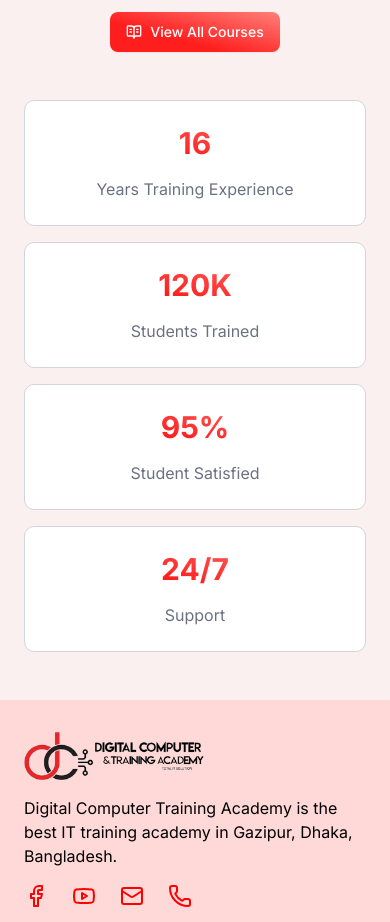
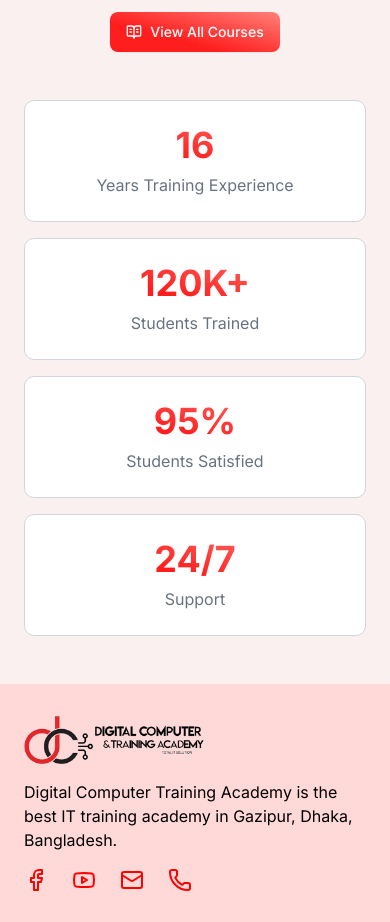
Before and after one commit to Ashik-Himel/dcta, a Next.js app: page /en in a window 390 px wide. Shown: the part 2800-3722 px from the top of the page. Built offline with nearby package versions, Linux system fonts and the light colour scheme.

Commit message:
features section translation added

```diff
--- a/messages/bn.json
+++ b/messages/bn.json
@@ -48,6 +48,16 @@
       "view-details": "বিস্তারিত দেখুন",
       "view-all": "সব দেখুন",
       "view-all-courses": "সকল কোর্স দেখুন"
+    },
+    "FeaturesSection": {
+      "feature-1-text": "",
+      "feature-1-subtext": "বছরের প্রশিক্ষণের অভিজ্ঞতা",
+      "feature-2-text": "১২০কে+",
+      "feature-2-subtext": "প্রশিক্ষিত শিক্ষার্থী",
+      "feature-3-text": "৯৫%",
+      "feature-3-subtext": "শিক্ষার্থীদের সন্তুষ্টি",
+      "feature-4-text": "২৪/৭",
+      "feature-4-subtext": "সাপোর্ট"
     }
   }
 }
--- a/messages/en.json
+++ b/messages/en.json
@@ -48,6 +48,16 @@
       "view-details": "View Details",
       "view-all": "View All",
       "view-all-courses": "View All Courses"
+    },
+    "FeaturesSection": {
+      "feature-1-text": "",
+      "feature-1-subtext": "Years Training Experience",
+      "feature-2-text": "120K+",
+      "feature-2-subtext": "Students Trained",
+      "feature-3-text": "95%",
+      "feature-3-subtext": "Students Satisfied",
+      "feature-4-text": "24/7",
+      "feature-4-subtext": "Support"
     }
   }
 }
--- a/src/app/[locale]/featureCard.tsx
+++ b/src/app/[locale]/featureCard.tsx
@@ -7,7 +7,7 @@ export default function FeatureCard({
 }) {
   return (
     <div className="p-6 rounded-lg border border-gray-300 dark:border-[#5A2A2A] bg-white dark:bg-[#472020] text-center">
-      <span className="block text-3xl md:text-4xl lg:text-5xl font-bold text-gradient mb-4">
+      <span className="block text-4xl md:text-5xl font-bold text-gradient mb-2">
         {text}
       </span>
       <span className="text-gray-500 dark:text-[#ffefef]">{subtext}</span>
--- a/src/app/[locale]/featuresSection.tsx
+++ b/src/app/[locale]/featuresSection.tsx
@@ -1,16 +1,37 @@
+"use client";
+
+import { convertToBanglaNumber } from "@/lib/convertToBanglaNumber";
+import { useTranslations } from "next-intl";
+import { useParams } from "next/navigation";
 import FeatureCard from "./featureCard";
 
 export default function FeaturesSection() {
+  const params = useParams();
+  const t = useTranslations("HomePage.FeaturesSection");
+
   return (
     <section className="pb-12 md:pb-16 lg:pb-20">
-      <div className="container grid grid-cols-1 min-[400px]:grid-cols-2 lg:grid-cols-4 gap-4">
+      <div className="container grid grid-cols-1 sm:grid-cols-2 lg:grid-cols-4 gap-4">
         <FeatureCard
-          text={(new Date().getFullYear() - 2009).toString()}
-          subtext="Years Training Experience"
+          text={
+            params?.locale === "bn"
+              ? convertToBanglaNumber(new Date().getFullYear() - 2009)
+              : (new Date().getFullYear() - 2009).toString()
+          }
+          subtext={t("feature-1-subtext")}
         />
-        <FeatureCard text="120K" subtext="Students Trained" />
-        <FeatureCard text="95%" subtext="Student Satisfied" />
-        <FeatureCard text="24/7" subtext="Support" />
+        <FeatureCard
+          text={t("feature-2-text")}
+          subtext={t("feature-2-subtext")}
+        />
+        <FeatureCard
+          text={t("feature-3-text")}
+          subtext={t("feature-3-subtext")}
+        />
+        <FeatureCard
+          text={t("feature-4-text")}
+          subtext={t("feature-4-subtext")}
+        />
       </div>
     </section>
   );
```
